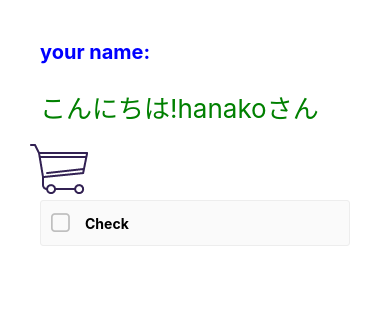
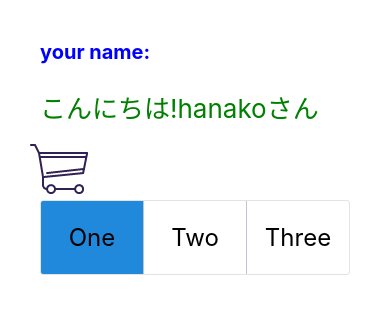
Before and after one commit to ryuzo111/react-native-study, a React Native app: screen / in a window 390 px wide. Shown: the top 314 px of the page. Built offline with nearby package versions, Linux system fonts and the light colour scheme.

Commit message:
ButttonGroupを実装

```diff
--- a/App.js
+++ b/App.js
@@ -2,20 +2,21 @@ import React,{Component} from 'react';
 import { SectionList, FlatList, StatusBar, Switch, Image,TextInput, Button, Alert, StyleSheet, Text, View} from 'react-native';
 import { Header } from 'react-native-elements';
 import { CheckBox } from 'react-native-elements/dist/checkbox/CheckBox';
-// import {CheckBox} from 'react-native-elements';
+import { ButtonGroup } from 'react-native-elements';
 
 export default class App extends Component {
 
+  buttons = [
+    {title:'One', element: ()=> <Text style={styles.item}>One</Text>},
+    {title:'Two', element: ()=> <Text style={styles.item}>Two</Text>},
+    {title:'Three', element: ()=> <Text style={styles.item}>Three</Text>},
+  ]
 
-  sections = [
-    {title:'Computer', data:['Windows', 'macOS', 'ChromeOS']},
-    {title:'Mobile', data:['Android', 'iOS']},
-  ];
   constructor(props) {
     super(props);
     this.state = {
       message :'your name:',
-      checkd: true,
+      selectedIndex:0,
     };
 
   }
@@ -28,16 +29,19 @@ export default class App extends Component {
         </Text>
         <Welcome name="hanako"></Welcome>
         <Image source={require('./image/kart.png')}/>
-        <CheckBox title='Check' onPress={this.doAction} checkd={this.state.checkd}></CheckBox>
+        <ButtonGroup onPress={this.doAction} selectedIndex={this.state.selectedIndex}
+        buttons={this.buttons} containerStyle={{height:75}}>
+
+        </ButtonGroup>
 
       </View>
     );
   }
 
-  doAction = () => {
+  doAction = (selectedIndex) => {
     this.setState({
-        message: 'CHeck:' + !this.state.checkd,
-        checkd: !this.state.checkd,
+        message: 'Selected: [' + selectedIndex + ']' + this.buttons[selectedIndex].title,
+        selectedIndex: selectedIndex,
       });
   }
 }
```
